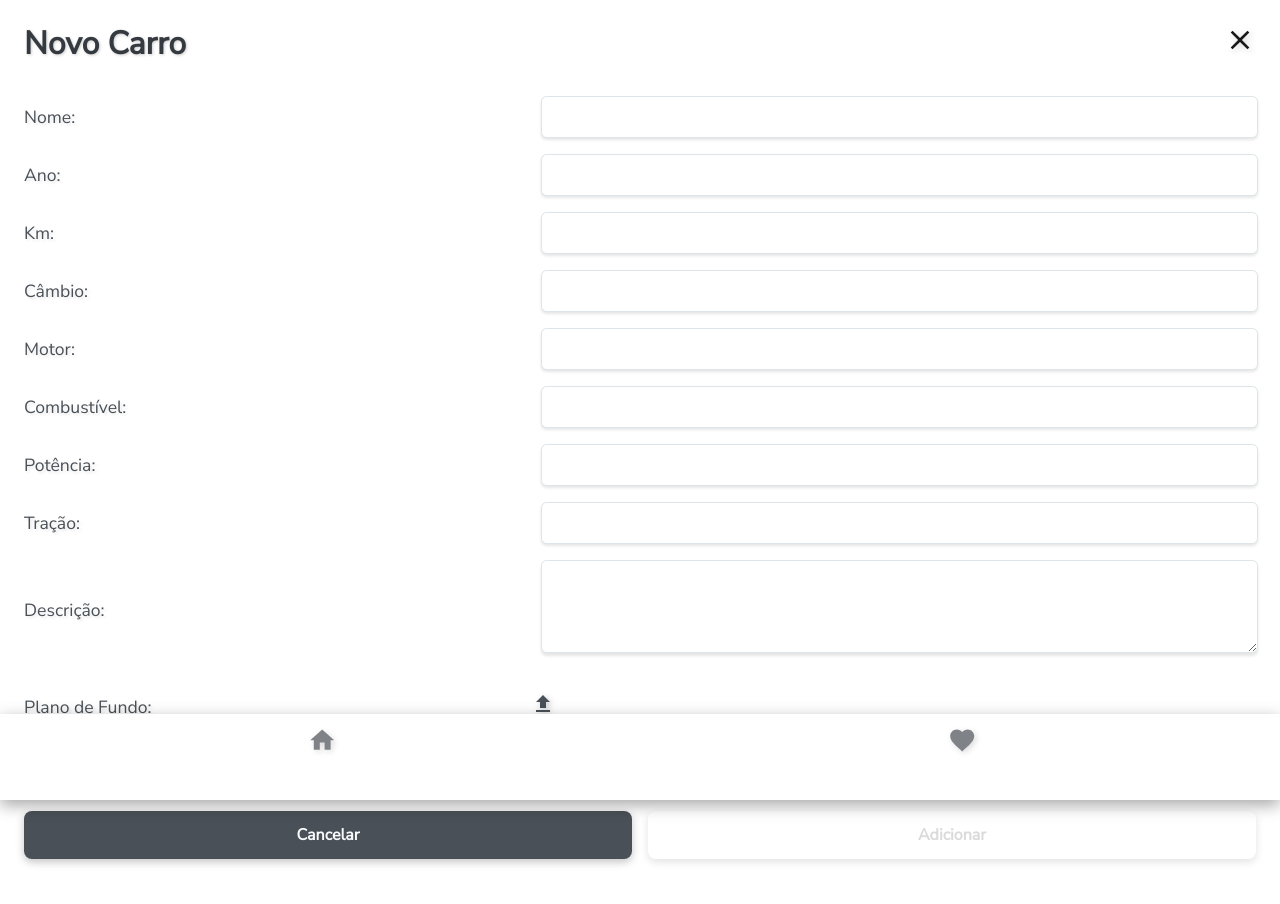
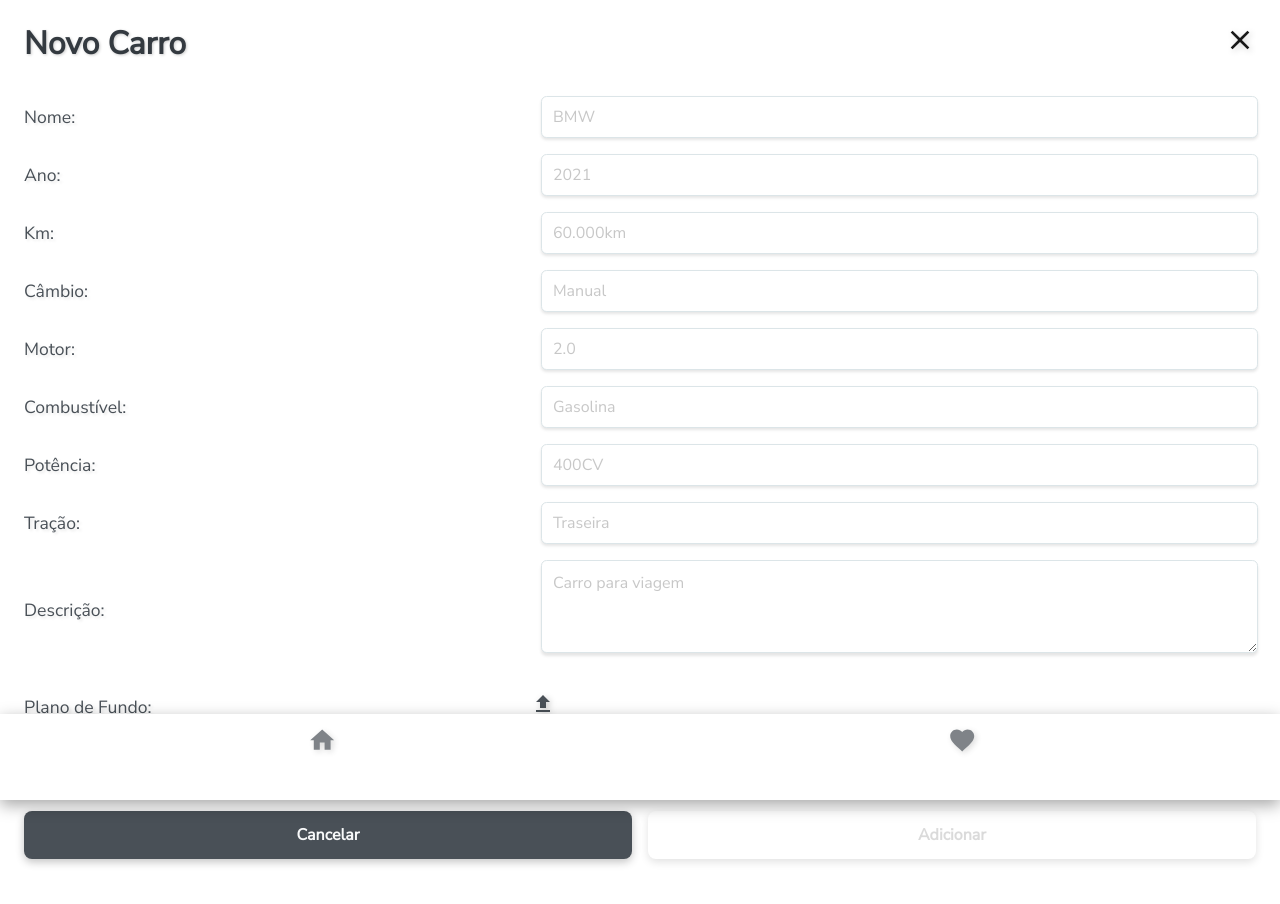
Before and after one commit to brunomsa/mygarage-react, a React (Create React App) app: page /adcionar/carro in a window 1280 px wide. Shown: the top 904 px of the page. Built offline with nearby package versions, Linux system fonts and the light colour scheme.

Commit message:
add placeholder

```diff
--- a/src/index.css
+++ b/src/index.css
@@ -72,6 +72,10 @@ button {
 input[type="checkbox"] {
   filter: invert(9%) sepia(25%) saturate(10%) hue-rotate(169deg) brightness(94%)
     contrast(88%);
+}
+
+::placeholder {
+  opacity: 0.4;
 }
 
 /* Main Config -  End */
--- a/src/pages/AddCarPage/index.js
+++ b/src/pages/AddCarPage/index.js
@@ -61,7 +61,12 @@ const AddCarPage = (props) => {
               <div className="field">
                 <label htmlFor="name">Nome:</label>
                 <div>
-                  <Field id="name" name="name" autoComplete="off" />
+                  <Field
+                    id="name"
+                    name="name"
+                    placeholder="BMW"
+                    autoComplete="off"
+                  />
                   <ErrorMessage name="name">
                     {(msg) => <div className="errorMsg">{msg}</div>}
                   </ErrorMessage>
@@ -74,6 +79,7 @@ const AddCarPage = (props) => {
                     id="year"
                     name="year"
                     type="number"
+                    placeholder="2021"
                     autoComplete="off"
                   />
                   <ErrorMessage name="year">
@@ -84,7 +90,12 @@ const AddCarPage = (props) => {
               <div className="field">
                 <label htmlFor="km">Km:</label>
                 <div>
-                  <Field id="km" name="km" autoComplete="off" />
+                  <Field
+                    id="km"
+                    name="km"
+                    placeholder="60.000km"
+                    autoComplete="off"
+                  />
                   <ErrorMessage name="km">
                     {(msg) => <div className="errorMsg">{msg}</div>}
                   </ErrorMessage>
@@ -93,7 +104,12 @@ const AddCarPage = (props) => {
               <div className="field">
                 <label htmlFor="march">Câmbio:</label>
                 <div>
-                  <Field id="march" name="march" autoComplete="off" />
+                  <Field
+                    id="march"
+                    name="march"
+                    placeholder="Manual"
+                    autoComplete="off"
+                  />
                   <ErrorMessage name="march">
                     {(msg) => <div className="errorMsg">{msg}</div>}
                   </ErrorMessage>
@@ -102,7 +118,12 @@ const AddCarPage = (props) => {
               <div className="field">
                 <label htmlFor="engine">Motor:</label>
                 <div>
-                  <Field id="engine" name="engine" autoComplete="off" />
+                  <Field
+                    id="engine"
+                    name="engine"
+                    placeholder="2.0"
+                    autoComplete="off"
+                  />
                   <ErrorMessage name="engine">
                     {(msg) => <div className="errorMsg">{msg}</div>}
                   </ErrorMessage>
@@ -111,7 +132,12 @@ const AddCarPage = (props) => {
               <div className="field">
                 <label htmlFor="fuel">Combustível:</label>
                 <div>
-                  <Field id="fuel" name="fuel" autoComplete="off" />
+                  <Field
+                    id="fuel"
+                    name="fuel"
+                    placeholder="Gasolina"
+                    autoComplete="off"
+                  />
                   <ErrorMessage name="fuel">
                     {(msg) => <div className="errorMsg">{msg}</div>}
                   </ErrorMessage>
@@ -120,7 +146,12 @@ const AddCarPage = (props) => {
               <div className="field">
                 <label htmlFor="power">Potência:</label>
                 <div>
-                  <Field id="power" name="power" autoComplete="off" />
+                  <Field
+                    id="power"
+                    name="power"
+                    placeholder="400CV"
+                    autoComplete="off"
+                  />
                   <ErrorMessage name="power">
                     {(msg) => <div className="errorMsg">{msg}</div>}
                   </ErrorMessage>
@@ -129,7 +160,12 @@ const AddCarPage = (props) => {
               <div className="field">
                 <label htmlFor="traction">Tração:</label>
                 <div>
-                  <Field id="traction" name="traction" autoComplete="off" />
+                  <Field
+                    id="traction"
+                    name="traction"
+                    placeholder="Traseira"
+                    autoComplete="off"
+                  />
                   <ErrorMessage name="traction">
                     {(msg) => <div className="errorMsg">{msg}</div>}
                   </ErrorMessage>
@@ -142,6 +178,7 @@ const AddCarPage = (props) => {
                     id="description"
                     name="description"
                     as="textarea"
+                    placeholder="Carro para viagem"
                     rows="3"
                     className="inputAddDescription"
                   />
--- a/src/pages/AddWishPage/index.js
+++ b/src/pages/AddWishPage/index.js
@@ -30,7 +30,11 @@ const AddWishPage = (props) => {
               .required("Required"),
             price: Yup.string()
               .max(15, "O número máximo de caracteres é 15")
-              .required("Required"),
+              .required("Required")
+              .matches(
+                /^\s*(?:[1-9]\d{0,2}(?:\.\d{3})*|0),\d{2}$/,
+                "Formato de preço inválido! (Ex.:1.000.000,00)"
+              ),
           })}
         >
           {({ values, setFieldValue, isValid }) => (
@@ -38,7 +42,12 @@ const AddWishPage = (props) => {
               <div className="field">
                 <label htmlFor="name">Nome:</label>
                 <div>
-                  <Field id="name" name="name" autoComplete="off" />
+                  <Field
+                    id="name"
+                    name="name"
+                    placeholder="BMW"
+                    autoComplete="off"
+                  />
                   <ErrorMessage name="name">
                     {(msg) => <div className="errorMsg">{msg}</div>}
                   </ErrorMessage>
@@ -51,6 +60,7 @@ const AddWishPage = (props) => {
                     id="year"
                     name="year"
                     type="number"
+                    placeholder="2021"
                     autoComplete="off"
                   />
                   <ErrorMessage name="year">
@@ -61,7 +71,12 @@ const AddWishPage = (props) => {
               <div className="field">
                 <label htmlFor="price">Price:</label>
                 <div>
-                  <Field id="price" name="price" autoComplete="off" />
+                  <Field
+                    id="price"
+                    name="price"
+                    placeholder="50.000,00"
+                    autoComplete="off"
+                  />
                   <ErrorMessage name="price">
                     {(msg) => <div className="errorMsg">{msg}</div>}
                   </ErrorMessage>
--- a/src/pages/ViewCarPage/index.js
+++ b/src/pages/ViewCarPage/index.js
@@ -90,7 +90,7 @@ const ViewCarPage = (props) => {
           }}
           validationSchema={Yup.object({
             name: Yup.string()
-              .max(15, "O número máximo de caracteres é 19")
+              .max(19, "O número máximo de caracteres é 19")
               .required("Campo obrigatório"),
             year: Yup.string()
               .max(4, "O número máximo de caracteres é 4")
```
